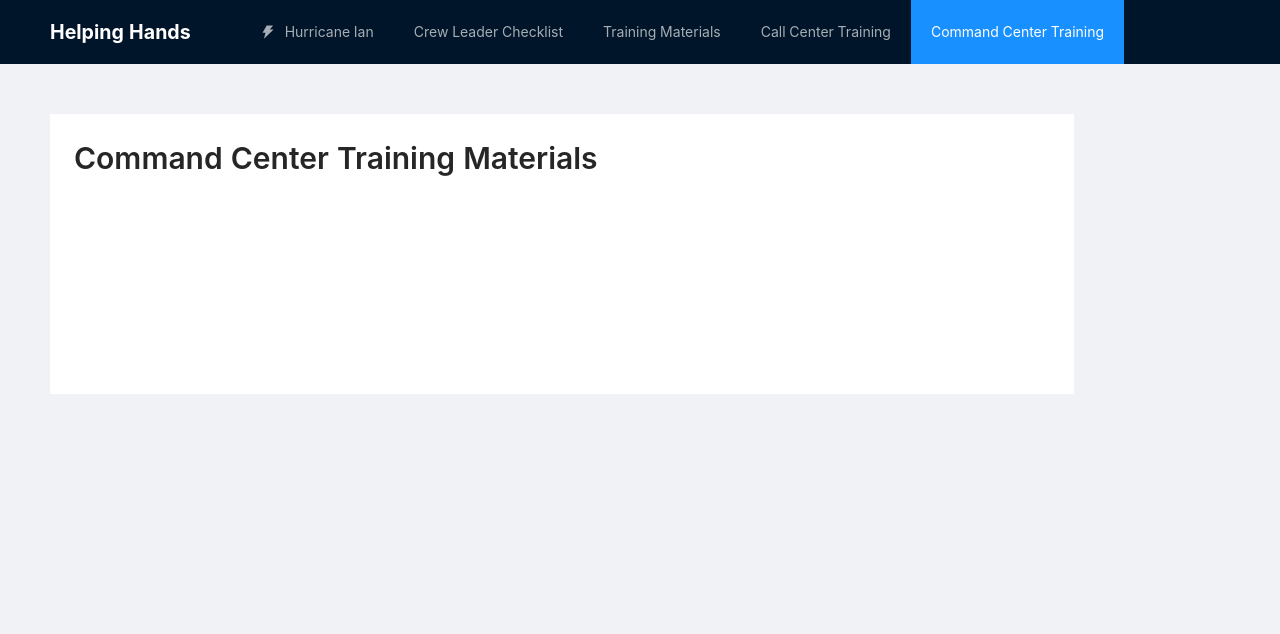
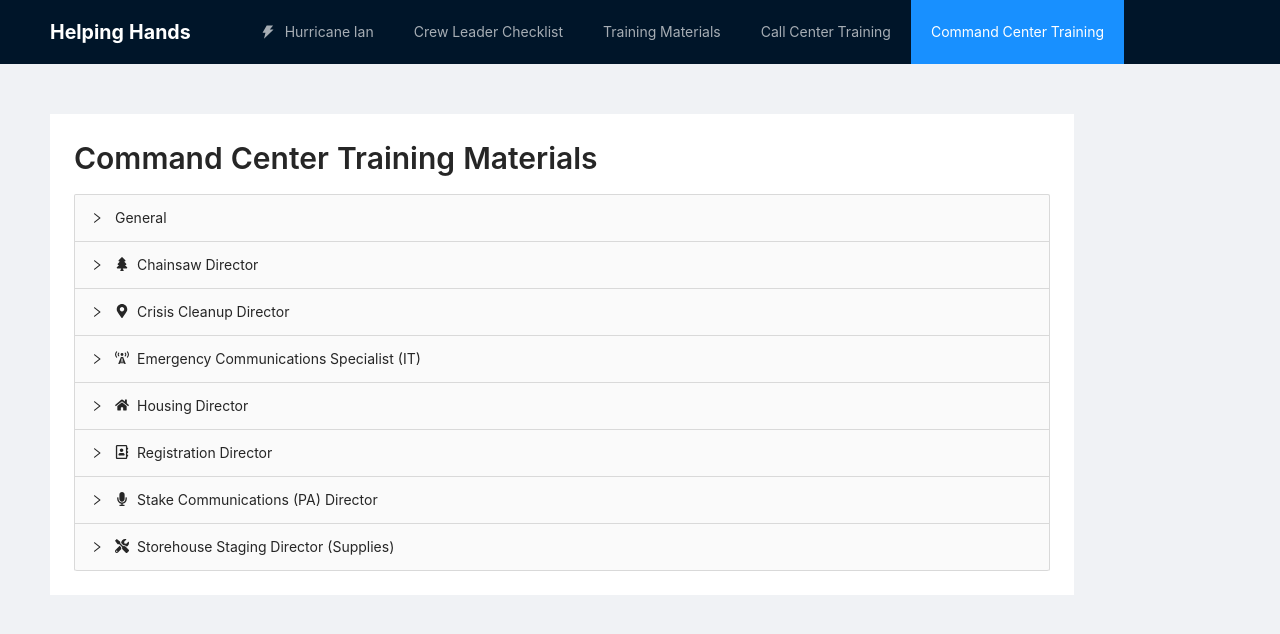
Before and after one commit to jaremieww/nase-disaster-relief, a React (Create React App) app: page /command-center in a window 1280 px wide. Shown: the top 634 px of the page. Built offline with nearby package versions, Linux system fonts and the light colour scheme; no server answers.

Commit message:
Rework command center training to allow non s3 links

```diff
--- a/package.json
+++ b/package.json
@@ -17,6 +17,7 @@
     "antd": "^4.20.5",
     "lodash": "^4.17.21",
     "platform": "^1.3.6",
+    "react-icons": "^4.6.0",
     "typescript": "^4.5.5",
     "web-vitals": "^2.1.4"
   },
--- a/src/CommandCenterTrainingMaterials.tsx
+++ b/src/CommandCenterTrainingMaterials.tsx
@@ -1,11 +1,159 @@
-import { Typography } from 'antd'
-import DirectoryListing from './components/DirectoryListing'
+import Icon from '@ant-design/icons'
+import { FaFileExcel, FaFilePdf, FaFilePowerpoint, FaFileWord, FaHome, FaMapMarkerAlt, FaMicrophone, FaRegAddressBook, FaTools, FaTree, FaVideo } from 'react-icons/fa'
+import { GoRadioTower } from 'react-icons/go'
+import { Collapse, Space, Typography } from 'antd'
+import { S3Link } from './components/S3'
+import { ReactNode } from 'react'
+import PopoutLink from './components/PopoutLink'
 
 const { Title } = Typography
 
+type TrainingLink = { title: string, href: string, icon?: ReactNode }
+type TrainingItem = string | TrainingLink
+type Role = { title: string, files: TrainingItem[], icon?: ReactNode }
+
+const isTrainingLink = (item: TrainingItem): item is TrainingLink => {
+  const link = item as TrainingLink
+  return link.title !== undefined && link.href !== undefined
+}
+
 export default function CallCenterTrainingMaterials() {
+  const roles: Role[] = [
+    {
+      title: 'General',
+      files: [
+        "Communication council assistance to stake president_Disaster Response 02-11-2022 (1).pdf",
+        "Disaster Relief Partnership with Govt.pptx",
+        "Emergency Order form truck supplies Interactive - 09-06-17.pdf",
+        "Emergency Outreach PDF (leave behind with Govt officials).pdf",
+        "Emergency Preparation and Response -  Community Presentation 01-10-2022.pptx",
+        "Emergency Response Detailed training 01-27-2022 Harding standard.pptx",
+        "Incoming Sister Stake Expectations & Instructions 01-04-2022 MSH  Comments.docx",
+        "Info for arriving crews.docx",
+        "NASE Area Disaster Response Safety Guidance 04-07-2021 FINAL.pdf",
+        "NASE Area Emergency Response Committee (AERC).pdf",
+        "Service Ideas for Stake Presidents for those not on work  teams.docx",
+        "Share Your Experience - Disaster Relief Volunteer Flyer.pdf",
+        "Sister Stake Responsibilities.docx",
+        "Stake ECS Recommended Gear 02-27-2020 Final.docx",
+        "Stake Emergency Council Response guidelines.pdf",
+        "Temporal-Preparedness-Guide-NASE-Area-Guide.pdf",
+        "Temporary Use & Indemnity Agreement -  09-01-2019.docx",
+        "Work Crew basics.pptx",
+      ]
+    },
+    {
+      title: 'Chainsaw Director',
+      icon: <Icon component={FaTree} />,
+      files: [
+        'Chainsaw Tracker.xlsx',
+      ]
+    },
+    {
+      title: 'Crisis Cleanup Director',
+      icon: <Icon component={FaMapMarkerAlt} />,
+      files: [
+        "Crisis Cleanup Summary.docx",
+        "Data after weekend is over.docx",
+        "Google Spreadsheet case log.xlsx",
+        "HelpingHands-CommandCenterReport-Template.xlsx",
+        "Work Order Assessment form.pdf",
+        { title: "Work Order Distribution for Command Center Staff", href: "https://www.youtube.com/watch?v=WnRuH7YMd4k", icon: <Icon component={FaVideo} /> }
+      ]
+    },
+    {
+      title: 'Emergency Communications Specialist (IT)',
+      icon: <Icon component={GoRadioTower} />,
+      files: [
+        'Stake ECS Recommended Gear 02-27-2020 Final.docx',
+      ]
+    },
+    {
+      title: 'Housing Director',
+      icon: <Icon component={FaHome} />,
+      files: [
+        'Example of camping plan-Cocoa Stake.pptx',
+        { title: 'Shower Installation Instructions', href:'https://vimeo.com/460689734/f3f004e35c', icon: <Icon component={FaVideo} />}
+      ],
+    },
+    {
+      title: 'Registration Director',
+      icon: <Icon component={FaRegAddressBook} />,
+      files: [
+        'Work Crew Registration Form.pdf',
+      ]
+    },
+    {
+      title: 'Stake Communications (PA) Director',
+      icon: <Icon component={FaMicrophone} />,
+      files: [
+        "Communication council assistance to stake president_Disaster Response 02-11-2022 (1).pdf",
+        "Communications (PA)  Disaster Doc with highlights and  list 2020 (1) (2).docx",
+        "Community Presentation-LDS Disaster Response.pptx",
+        "Disaster Relief Partnership with Govt.pptx",
+        "Disaster Relief Spokesperson Preparation.docx",
+        "Emergency Outreach PDF.pdf",
+      ]
+    },
+    {
+      title: 'Storehouse Staging Director (Supplies)',
+      icon: <Icon component={FaTools} />,
+      files: [
+        "Command Center Supplies - Setup and Close Out Process  02-01-2022.docx",
+        "Command Center Weekly Inventory Process.docx",
+        "Emergency Order Interactive - 04-28-2022.pdf",
+        "Supply Yard Training.pptx",
+      ]
+    },
+  ]
+
+  const icons = {
+    'pdf': FaFilePdf,
+    'doc': FaFileWord,
+    'docx': FaFileWord,
+    'ppt': FaFilePowerpoint,
+    'pptx': FaFilePowerpoint,
+    'xls': FaFileExcel,
+    'xlsx': FaFileExcel,
+  }
+  const getIcon = (file: string) => {
+    const ext = file.substring(file.lastIndexOf('.') + 1)
+    if (Object.keys(icons).includes(ext)) {
+      const result = icons[ext as keyof typeof icons]
+      return result
+    }
+  }
+
+
   return <>
     <Title level={2}>Command Center Training Materials</Title>
-    <DirectoryListing directory='command-center' />
+
+    <Collapse>
+      {
+        roles.map(role => <Collapse.Panel header={<Space>{role.icon}{role.title}</Space>} key={role.title}>
+          <Space direction="vertical">
+            {
+              role.files.map(file =>
+                <Space>
+                  {isTrainingLink(file)
+                    ? <PopoutLink href={file.href}>
+                      <Space>
+                        {file.icon}
+                        {file.title}
+                      </Space>
+                    </PopoutLink>
+                    : <S3Link path={file}>
+                      <Space>
+                        <Icon component={getIcon(file)} />
+                        {file}
+                      </Space>
+                    </S3Link>
+                  }
+                </Space>)
+            }
+          </Space>
+        </Collapse.Panel>)
+      }
+    </Collapse>
   </>
 }
--- a/src/components/DirectoryListing.tsx
+++ b/src/components/DirectoryListing.tsx
@@ -28,7 +28,6 @@ const getIcon = (file: string) => {
   const ext = file.substring(file.lastIndexOf('.') + 1)
   if (Object.keys(icons).includes(ext)) {
     const result = icons[ext as keyof typeof icons]
-    console.log(result)
     return result
   }
 }
```
Also changed, not shown: 1 other file (tests, documents, lock files or other folders).
